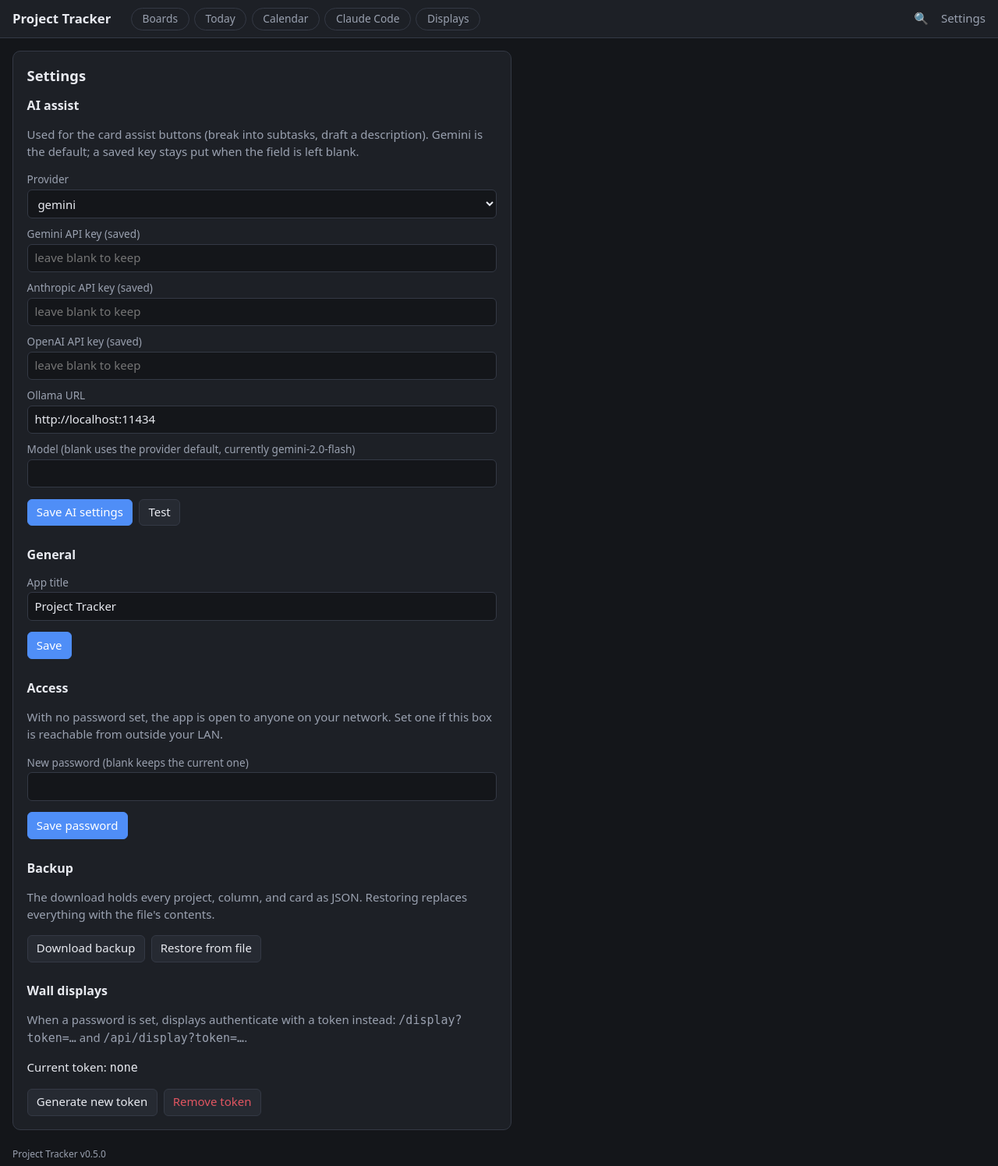
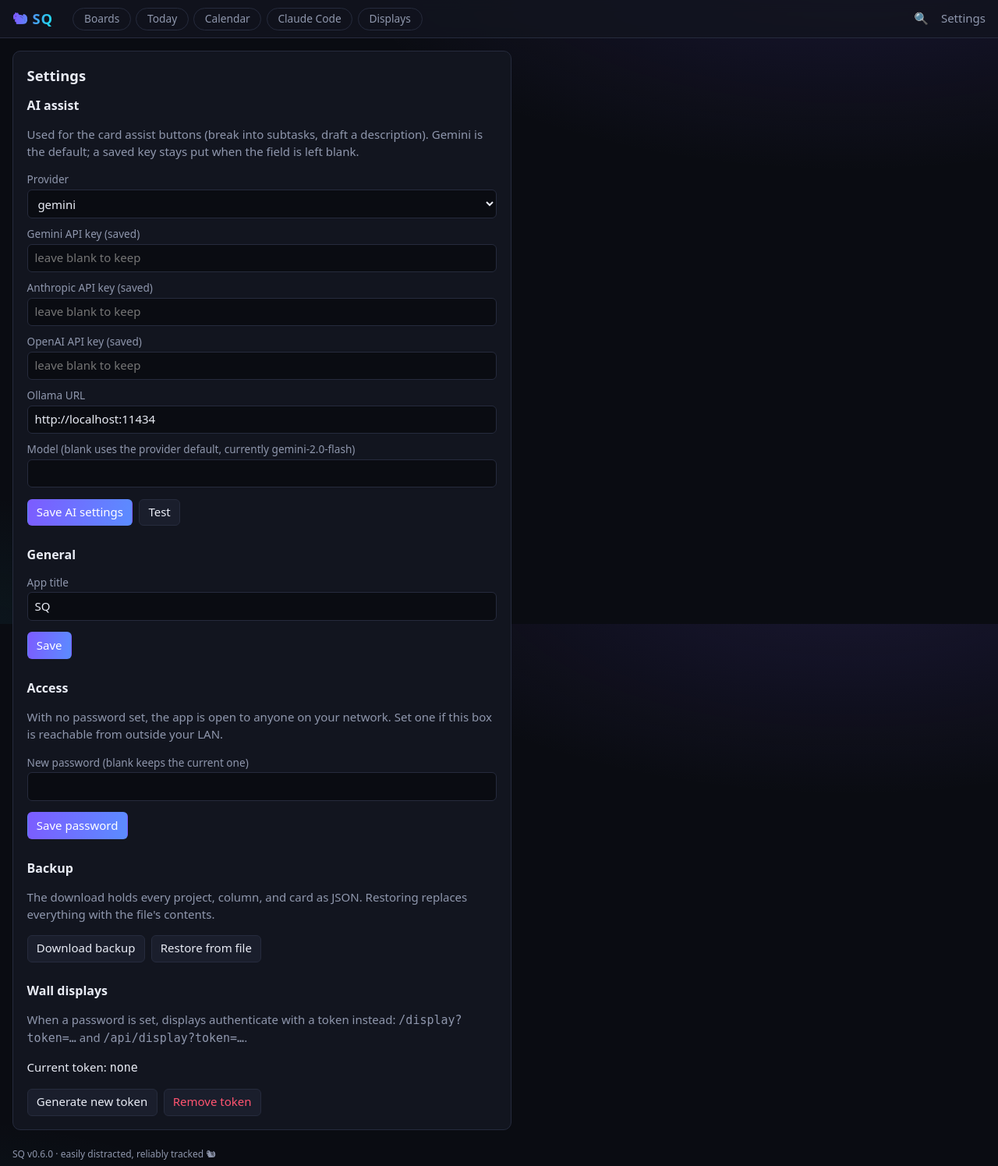
Before and after one commit to Syracuse3DPrintingOrg/ProjectTracker, a FastAPI app: page /settings in a window 1280 px wide. Shown: the whole page at 78% size. Run offline with FastAPI, Linux system fonts and the light colour scheme.

Commit message:
Meet SQ: name, theme, project status, and squirrel discipline (0.6.0)
The tracker is now SQ, short for Squirrel, with a matching dark theme:
deep-space background, violet-to-cyan gradient accents, glow on the
active pill and buttons. Projects carry a status set from the board
header: Chasing, Buried for later, or Cracked it; buried and cracked
projects are exempt from guilt. A nudge API lists active projects with
open cards by staleness; boards surface the stalest as a cheeky banner,
and starting a new project while others sit unfinished gets a SQUIRREL!
confirm listing what you'd be abandoning. Internal identifiers
(projecttracker container, image, health field) intentionally stay,
same lesson as PantryRaider.

```diff
--- a/service/app/config.py
+++ b/service/app/config.py
@@ -9,8 +9,9 @@ import json
 import os
 from pathlib import Path
 
-APP_VERSION = "0.5.0"
-APP_NAME = "Project Tracker"
+APP_VERSION = "0.6.0"
+APP_NAME = "SQ"
+APP_TAGLINE = "the project tracker for the easily distracted"
 
 DATA_DIR = Path(os.environ.get("TRACKER_DATA_DIR", "data"))
 
--- a/service/app/database.py
+++ b/service/app/database.py
@@ -17,6 +17,7 @@ CREATE TABLE IF NOT EXISTS projects (
     position INTEGER NOT NULL DEFAULT 0,
     archived INTEGER NOT NULL DEFAULT 0,
     claude_path TEXT NOT NULL DEFAULT '',
+    status TEXT NOT NULL DEFAULT 'active',
     created_at TEXT NOT NULL DEFAULT (datetime('now'))
 );
 CREATE TABLE IF NOT EXISTS columns (
@@ -71,3 +72,7 @@ def _migrate(conn: sqlite3.Connection) -> None:
         conn.execute(
             "ALTER TABLE projects ADD COLUMN claude_path TEXT NOT NULL DEFAULT ''"
         )
+    if "status" not in project_cols:
+        conn.execute(
+            "ALTER TABLE projects ADD COLUMN status TEXT NOT NULL DEFAULT 'active'"
+        )
--- a/service/app/static/css/app.css
+++ b/service/app/static/css/app.css
@@ -1,21 +1,27 @@
 :root {
-  --bg: #14161a;
-  --surface: #1d2026;
-  --surface-2: #262a32;
-  --border: #343945;
-  --text: #e8eaf0;
-  --muted: #9aa1b0;
-  --accent: #4f8ef7;
-  --danger: #e05561;
-  --ok: #3fb950;
-  --warn: #d29922;
+  --bg: #0a0c12;
+  --surface: #12151f;
+  --surface-2: #1a1e2c;
+  --border: #262b3d;
+  --text: #e9ecf5;
+  --muted: #8f97ad;
+  --accent: #7c5cff;
+  --accent-2: #22d3ee;
+  --danger: #ff5470;
+  --ok: #2fe38a;
+  --warn: #ffb224;
+  --glow: 0 0 14px rgba(124, 92, 255, 0.35);
 }
 
 * { box-sizing: border-box; }
 
 body {
   margin: 0;
-  background: var(--bg);
+  background:
+    radial-gradient(1100px 500px at 85% -10%, rgba(124, 92, 255, 0.14), transparent 60%),
+    radial-gradient(900px 420px at -10% 110%, rgba(34, 211, 238, 0.08), transparent 60%),
+    var(--bg);
+  background-attachment: fixed;
   color: var(--text);
   font: 15px/1.45 system-ui, -apple-system, "Segoe UI", sans-serif;
   min-height: 100vh;
@@ -23,17 +29,29 @@ body {
   flex-direction: column;
 }
 
-a { color: var(--accent); text-decoration: none; }
+a { color: var(--accent-2); text-decoration: none; }
 
 .topnav {
   display: flex;
   align-items: center;
   gap: 1rem;
   padding: 0.6rem 1rem;
-  background: var(--surface);
+  background: rgba(18, 21, 31, 0.85);
+  backdrop-filter: blur(8px);
   border-bottom: 1px solid var(--border);
+  position: sticky;
+  top: 0;
+  z-index: 20;
 }
-.topnav .brand { font-weight: 700; color: var(--text); font-size: 1.05rem; }
+.topnav .brand {
+  font-weight: 800;
+  font-size: 1.15rem;
+  letter-spacing: 0.04em;
+  background: linear-gradient(100deg, var(--accent) 10%, var(--accent-2) 90%);
+  -webkit-background-clip: text;
+  background-clip: text;
+  color: transparent;
+}
 .nav-pills { display: flex; gap: 0.4rem; margin-left: 0.6rem; flex-wrap: wrap; }
 .nav-pills .pill {
   color: var(--muted);
@@ -60,8 +83,12 @@ button, .btn {
   font: inherit;
   cursor: pointer;
 }
-button:hover, .btn:hover { border-color: var(--accent); }
-button.primary { background: var(--accent); border-color: var(--accent); color: #fff; }
+button:hover, .btn:hover { border-color: var(--accent); box-shadow: var(--glow); }
+button.primary {
+  background: linear-gradient(100deg, var(--accent), #5b8cff);
+  border-color: transparent;
+  color: #fff;
+}
 button.danger { color: var(--danger); }
 
 input, textarea, select {
--- a/service/app/templates/base.html
+++ b/service/app/templates/base.html
@@ -8,7 +8,7 @@
 </head>
 <body>
 <nav class="topnav">
-  <a class="brand" href="/">{{ app_title }}</a>
+  <a class="brand" href="/" title="SQ: squirrel-brained project tracking">&#128063; {{ app_title }}</a>
   <div class="nav-pills">
     <a class="pill" href="/">Boards</a>
     <a class="pill" href="/today">Today</a>
@@ -38,7 +38,7 @@
 <main class="page">
 {% block content %}{% endblock %}
 </main>
-<footer class="footer">Project Tracker v{{ version }}</footer>
+<footer class="footer">{{ app_title }} v{{ version }} &middot; easily distracted, reliably tracked &#128063;</footer>
 {% block scripts %}{% endblock %}
 </body>
 </html>
--- a/service/app/templates/welcome.html
+++ b/service/app/templates/welcome.html
@@ -1,7 +1,10 @@
 {% extends "base.html" %}
 {% block content %}
 <div class="panel">
-  <h1>Welcome</h1>
+  <h1>Welcome to SQ &#128063;</h1>
+  <p class="muted">Short for Squirrel: the tracker for people with seventeen
+    projects and one attention span. Its job is simple: remember every nut you
+    bury, and nag you (kindly) before you chase the next shiny thing.</p>
   <p>Create your first project to get a board with Backlog, To Do, In Progress, and Done columns. You can rename or add statuses later.</p>
   <form id="first-project">
     <label>Project name</label>
```
Also changed, not shown: other parts of service/app/static/css/app.css (+24 -2 lines), AGENTS.md (+8 -3 lines), service/app/routers/boards.py (+18 -2 lines), service/app/services/store.py (+46 -3 lines), service/app/static/js/board.js (+55 -0 lines), service/app/templates/board.html (+13 -1 lines), tests/test_nudge.py (added, +84 -0 lines), CHANGELOG.md, README.md.
